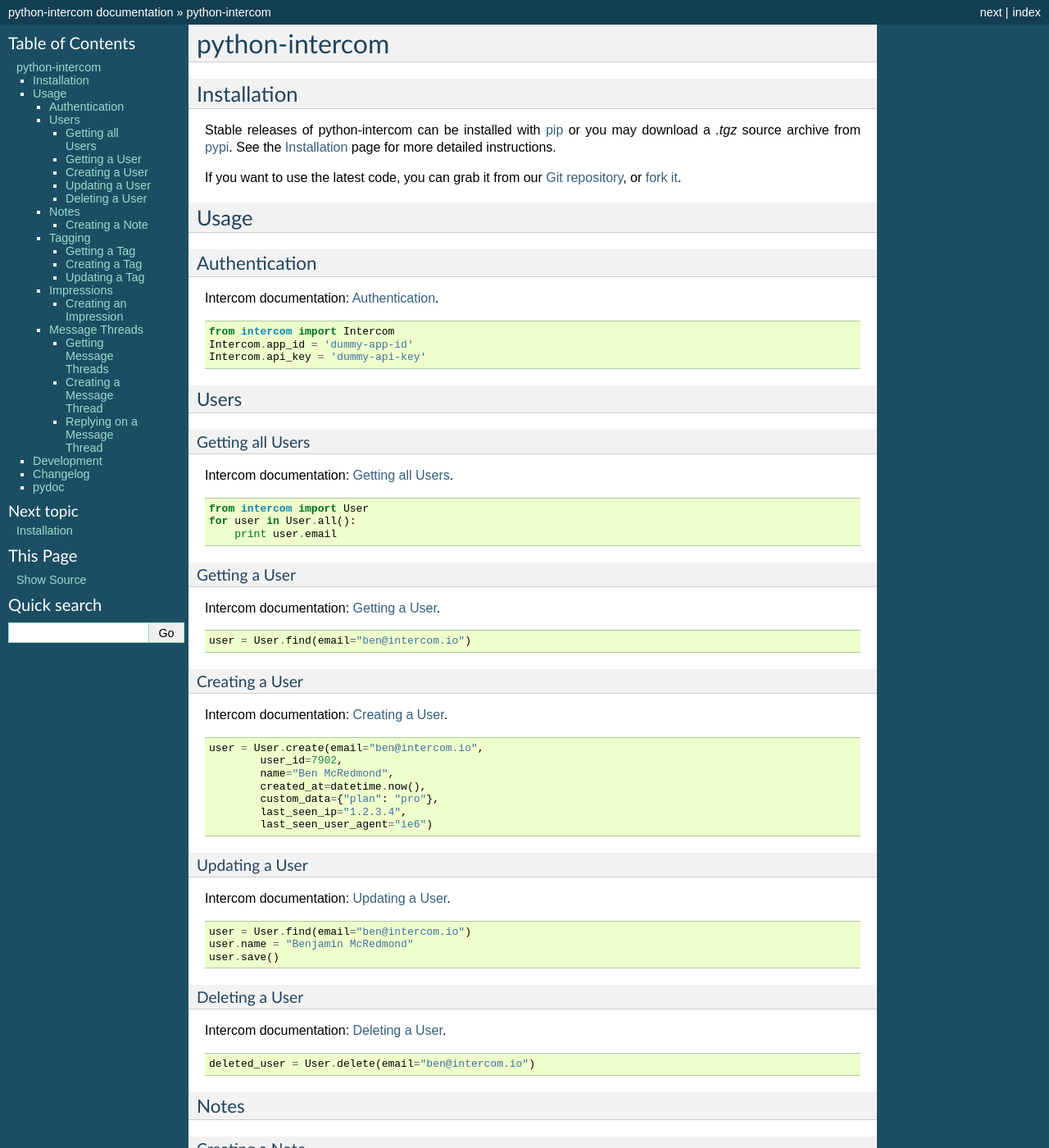
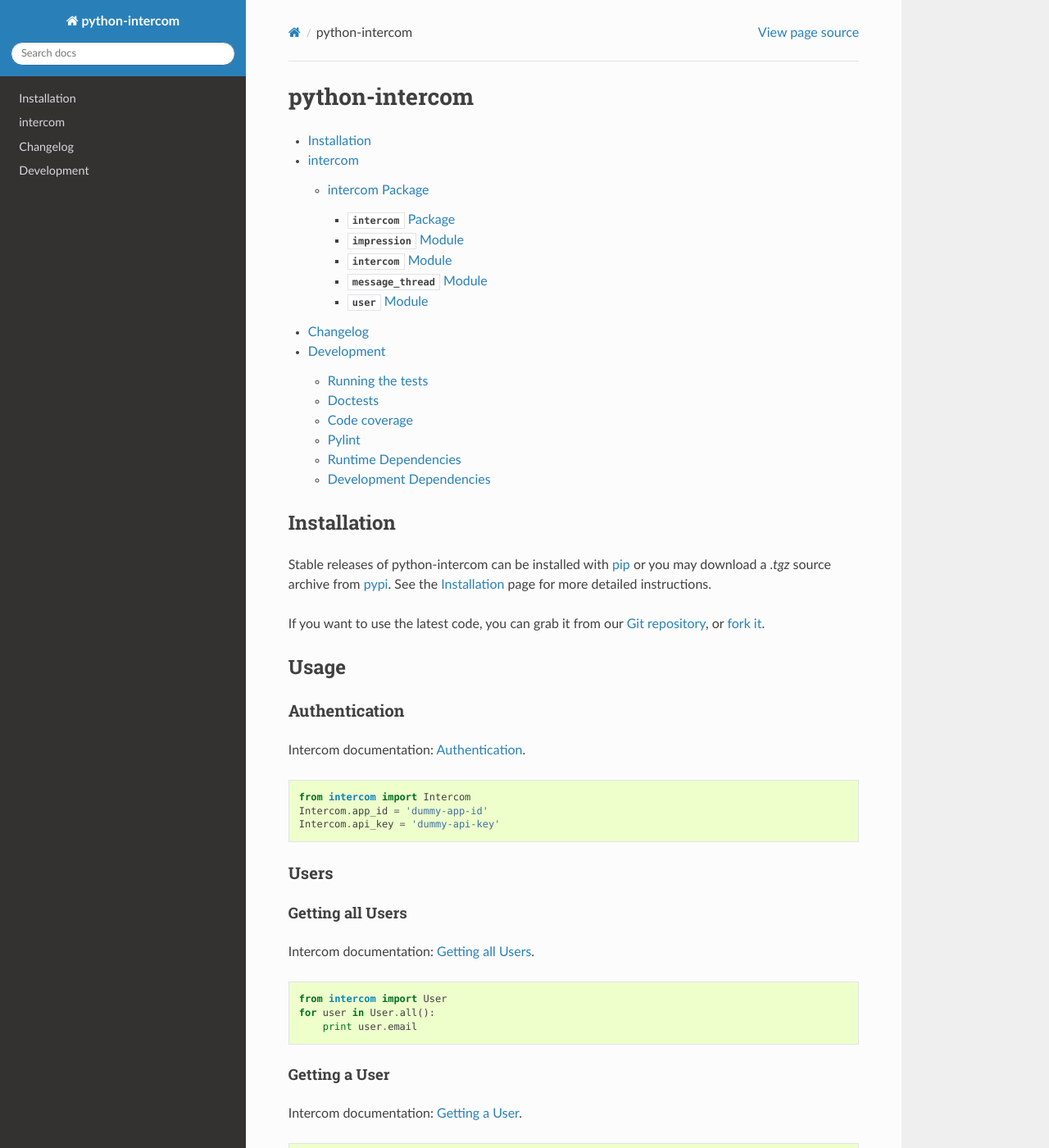
Before and after one commit to intercom/python-intercom, a Sphinx documentation site: the page built from docs/index.rst, in a window 1280 px wide and 1400 px high. Shown: the whole window at 82% size. Built offline with Sphinx 7.4.7 and the Read the Docs theme 2.0.0, drawn with Linux system fonts in a browser that asks for light colours; some of the changed text lies outside the part shown.

Commit message:
Using the latest RTD theme for the documentation.

```diff
--- a/docs/conf.py
+++ b/docs/conf.py
@@ -11,6 +11,7 @@
 # All configuration values have a default; values that are commented out
 # serve to show the default.
 
+import sphinx_rtd_theme
 import sys, os
 
 # If extensions (or modules to document with autodoc) are in another directory,
@@ -100,7 +101,7 @@
 
 # The theme to use for HTML and HTML Help pages.  See the documentation for
 # a list of builtin themes.
-html_theme = 'default'
+html_theme = 'sphinx_rtd_theme'
 
 # Theme options are theme-specific and customize the look and feel of a theme
 # further.  For a list of options available for each theme, see the
@@ -108,7 +109,7 @@
 #html_theme_options = {}
 
 # Add any paths that contain custom themes here, relative to this directory.
-#html_theme_path = []
+html_theme_path = [sphinx_rtd_theme.get_html_theme_path()]
 
 # The name for this set of Sphinx documents.  If None, it defaults to
 # "<project> v<release> documentation".
--- a/docs/index.rst
+++ b/docs/index.rst
@@ -3,8 +3,6 @@
 ===============
 
 .. toctree::
-    :hidden:
-
     installation
     api/modules
     changelog
```
